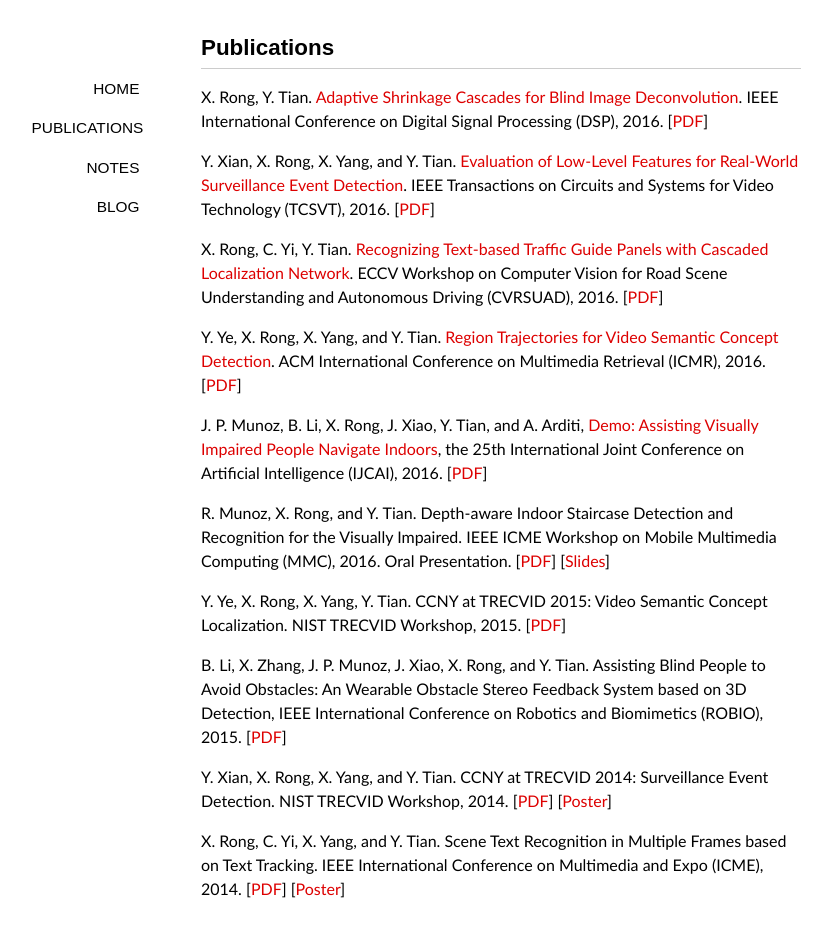
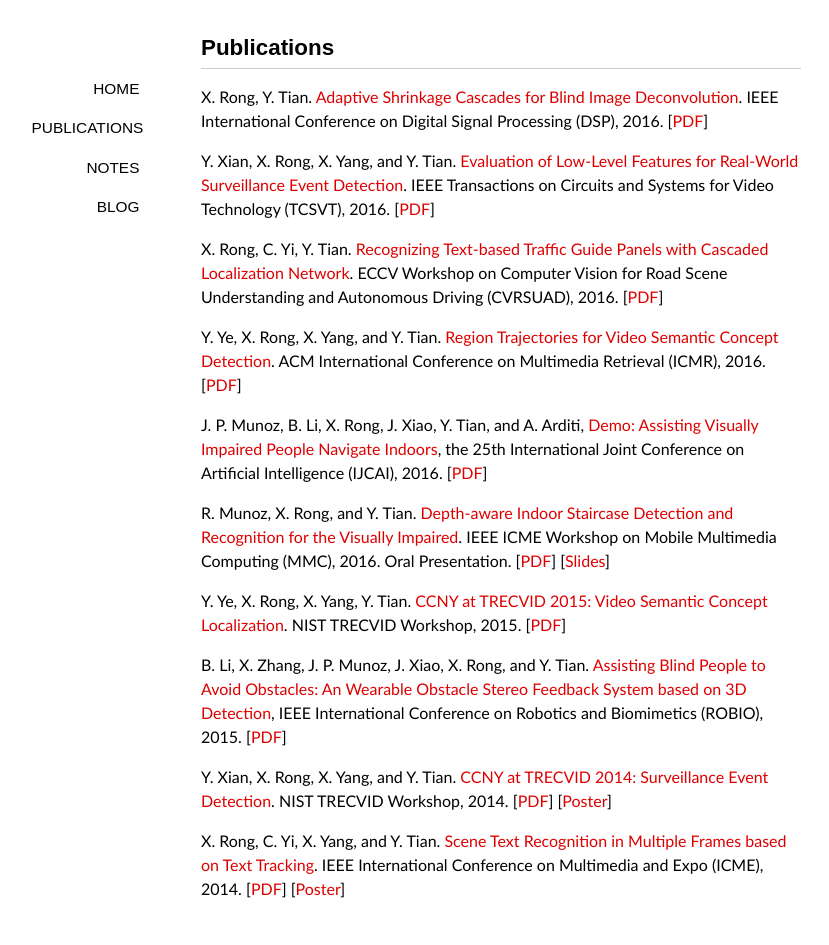
Before and after one commit to ionvision/ionvision.github.io.bk, a Jekyll site: the page built from publications/index.md, in a window 1280 px wide. Shown: the whole page, without its empty margins (139-968 px from the left). Built offline with Jekyll 4.4.1, drawn with Linux system fonts in a browser that asks for light colours; nearby versions of some CDN libraries; some web fonts are replaced; part of the change alters nothing that is shown.

Commit message:
Add links

```diff
--- a/publications/index.md
+++ b/publications/index.md
@@ -19,20 +19,20 @@ Y. Ye, X. Rong, X. Yang, and Y. Tian. [Region Trajectories for Video Semantic Co
 J. P. Munoz, B. Li, X. Rong, J. Xiao, Y. Tian, and A. Arditi, [Demo: Assisting Visually Impaired People Navigate Indoors](/publications/pdf/IJCAI_DEMO16.pdf), the 25th International Joint Conference on Artificial Intelligence (IJCAI), 2016.
 [[PDF](/publications/pdf/IJCAI_DEMO16.pdf)]
 
-R. Munoz, X. Rong, and Y. Tian. Depth-aware Indoor Staircase Detection and Recognition for the Visually Impaired. IEEE ICME Workshop on Mobile Multimedia Computing (MMC), 2016\. Oral Presentation.
+R. Munoz, X. Rong, and Y. Tian. [Depth-aware Indoor Staircase Detection and Recognition for the Visually Impaired](/publications/pdf/MMC16.pdf). IEEE ICME Workshop on Mobile Multimedia Computing (MMC), 2016\. Oral Presentation.
 [[PDF](/publications/pdf/MMC16.pdf)]
 [[Slides](/publications/pdf/MMC16_Poster.pdf)]
 
-Y. Ye, X. Rong, X. Yang, Y. Tian. CCNY at TRECVID 2015: Video Semantic Concept Localization. NIST TRECVID Workshop, 2015.
+Y. Ye, X. Rong, X. Yang, Y. Tian. [CCNY at TRECVID 2015: Video Semantic Concept Localization](/publications/pdf/TRECVID15_LOC.pdf). NIST TRECVID Workshop, 2015.
 [[PDF](/publications/pdf/TRECVID15_LOC.pdf)]
 
-B. Li, X. Zhang, J. P. Munoz, J. Xiao, X. Rong, and Y. Tian. Assisting Blind People to Avoid Obstacles: An Wearable Obstacle Stereo Feedback System based on 3D Detection, IEEE International Conference on Robotics and Biomimetics (ROBIO), 2015.
+B. Li, X. Zhang, J. P. Munoz, J. Xiao, X. Rong, and Y. Tian. [Assisting Blind People to Avoid Obstacles: An Wearable Obstacle Stereo Feedback System based on 3D Detection](/publications/pdf/ROBIO15.pdf), IEEE International Conference on Robotics and Biomimetics (ROBIO), 2015.
 [[PDF](/publications/pdf/ROBIO15.pdf)]
 
-Y. Xian, X. Rong, X. Yang, and Y. Tian. CCNY at TRECVID 2014: Surveillance Event Detection. NIST TRECVID Workshop, 2014.
+Y. Xian, X. Rong, X. Yang, and Y. Tian. [CCNY at TRECVID 2014: Surveillance Event Detection](/publications/pdf/TRECVID14_SED.pdf). NIST TRECVID Workshop, 2014.
 [[PDF](/publications/pdf/TRECVID14_SED.pdf)]
 [[Poster](/publications/pdf/TRECVID14_SED_Poster.pdf)]
 
-X. Rong, C. Yi, X. Yang, and Y. Tian. Scene Text Recognition in Multiple Frames based on Text Tracking. IEEE International Conference on Multimedia and Expo (ICME), 2014.
+X. Rong, C. Yi, X. Yang, and Y. Tian. [Scene Text Recognition in Multiple Frames based on Text Tracking](/publications/pdf/ICME14.pdf). IEEE International Conference on Multimedia and Expo (ICME), 2014.
 [[PDF](/publications/pdf/ICME14.pdf)]
 [[Poster](/publications/pdf/ICME14_Poster.pdf)]
```
